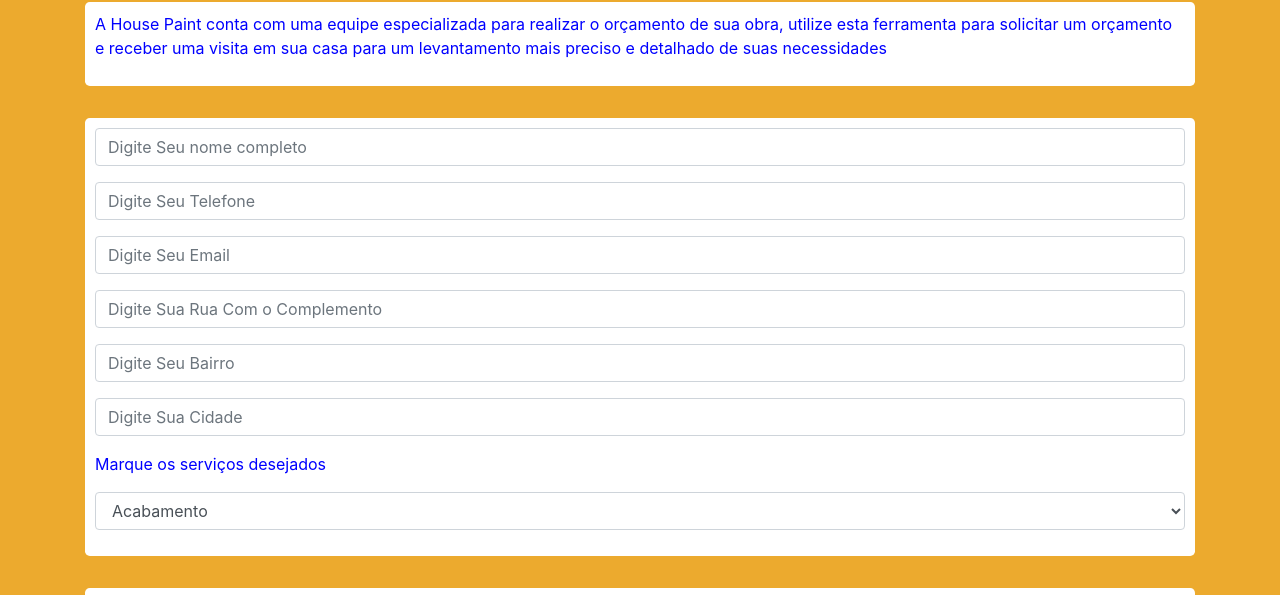
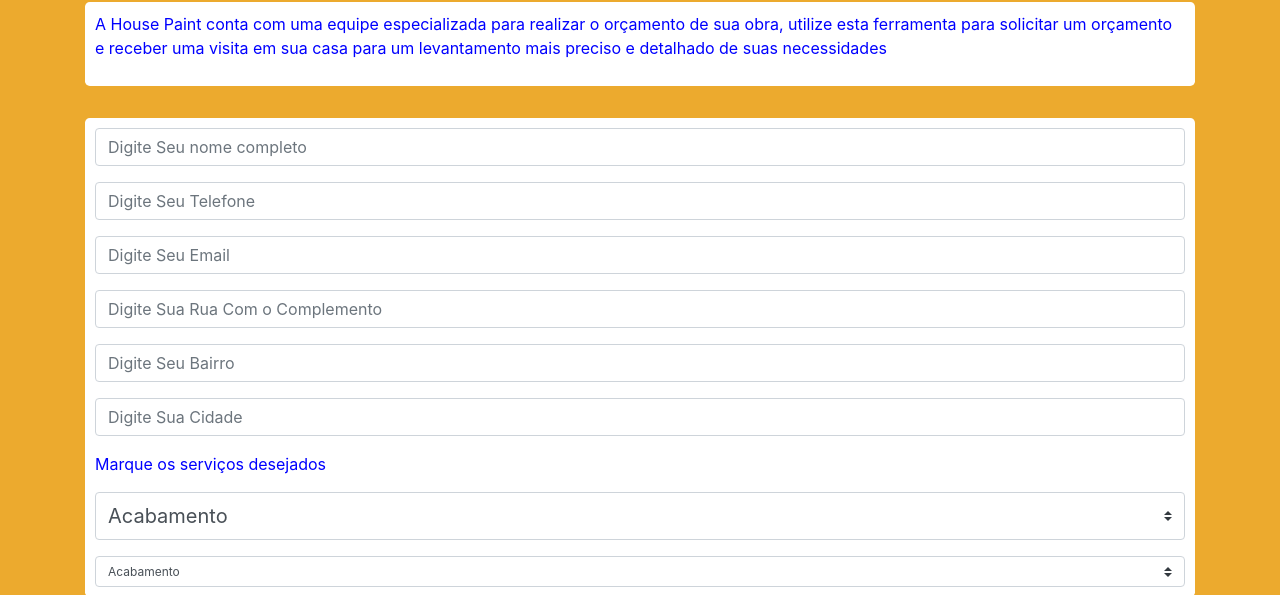
Before and after one commit to Bruno198/sate-2, a plain HTML site: page part7.html in a window 1280 px wide. Shown: the part 189-784 px from the top of the page. Drawn offline with nearby package versions, Linux system fonts and the light colour scheme.

Commit message:
Add files via upload

```diff
--- a/part7.html
+++ b/part7.html
@@ -89,20 +89,27 @@
 
                           </div>
 
-                          <div class="form-group">
-                            <p>	Marque os serviços desejados</p>
-                            <select class="form-control" id="select">
-                              <option>Acabamento</option>
-                              <option>Gesso</option>
-                              <option> Pintura de grades e/ou aberturas</option>
-                              <option>Pintura interna</option>
-                              <option> Pintura externa</option>
-                            </select>
-                          </div>
+                          <p>Marque os serviços desejados</p>
+                          <select class="custom-select custom-select-lg mb-3">
+
+                            <option value="1">Acabamento</option>
+                            <option value="2">Gesso</option>
+                            <option value="3"> Pintura de grades e/ou aberturas</option>
+                            <option value="3"> Pintura interna</option>
+                            <option value="3"> Pintura externa</option>
+                          </select>
+
+                          <select class="custom-select custom-select-sm">
+                            <option value="1">Acabamento</option>
+                            <option value="2">Gesso</option>
+                            <option value="3"> Pintura de grades e/ou aberturas</option>
+                            <option value="3"> Pintura interna</option>
+                            <option value="3"> Pintura externa</option>
+                          </select>
+                    </div>
 
                       </form>
 
-                </div>
 
             </div>
 
--- a/trabalho.css
+++ b/trabalho.css
@@ -1,7 +1,7 @@
 body{
     background-color: orange;
 }
-li,a:hover{
+a:hover{
     text-emphasis: none;
         color: orange;
         padding: 3px;
```
Also changed, not shown: index.html (+5 -1 lines).
